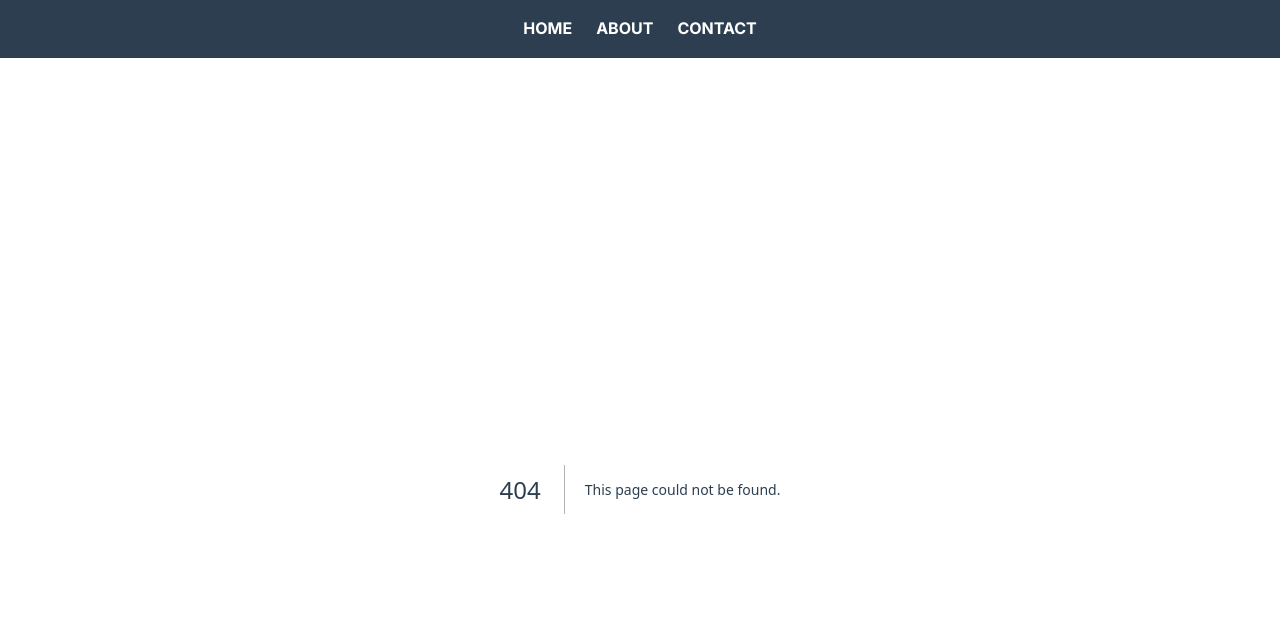
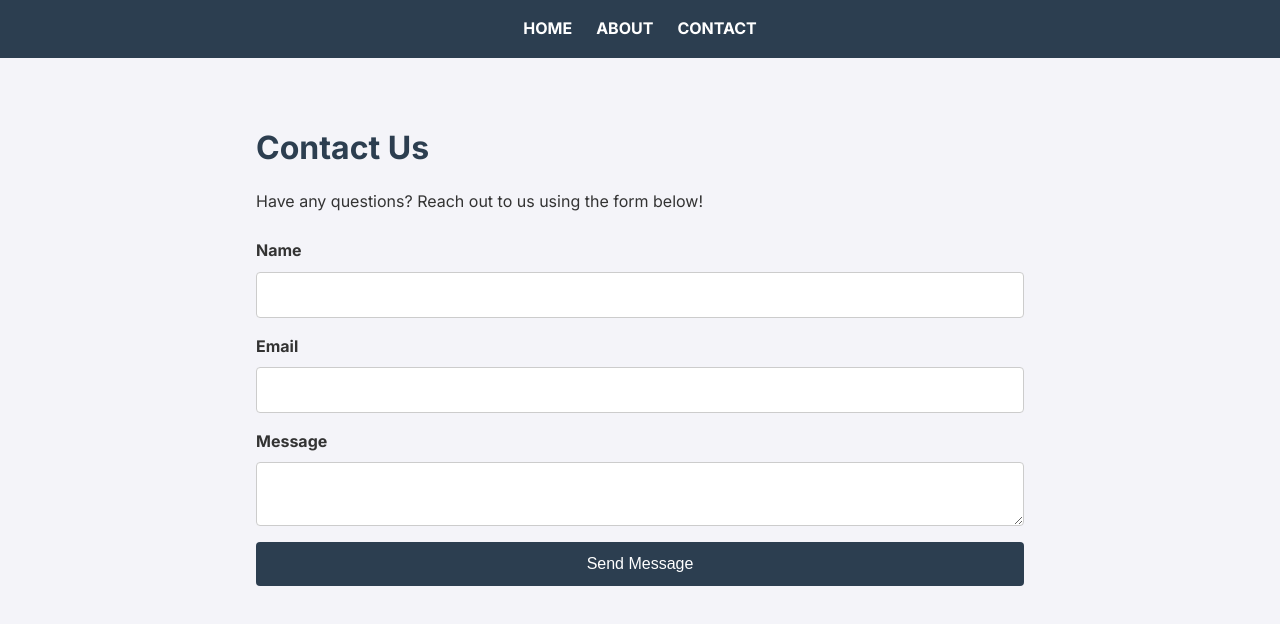
Before and after one commit to Frenxys/storyweave, a Next.js app: page /contact in a window 1280 px wide. Before the commit this address had no page. Shown: the top 624 px of the page. Built offline with nearby package versions, Linux system fonts and the light colour scheme.

Commit message:
contact page added

```diff
--- /dev/null
+++ b/src/pages/contact.js
@@ -0,0 +1,85 @@
+import { useState } from 'react';
+
+export default function Contact() {
+  const [formData, setFormData] = useState({
+    name: '',
+    email: '',
+    message: '',
+  });
+  const [successMessage, setSuccessMessage] = useState('');
+
+  const handleChange = (e) => {
+    const { name, value } = e.target;
+    setFormData({
+      ...formData,
+      [name]: value,
+    });
+  };
+
+  const handleSubmit = (e) => {
+    e.preventDefault();
+
+
+    console.log('Form submitted:', formData);
+
+
+    setSuccessMessage('Messaggio inviato!');
+
+
+    setFormData({
+      name: '',
+      email: '',
+      message: '',
+    });
+
+    setTimeout(() => {
+      setSuccessMessage('');
+    }, 3000);
+  };
+
+  return (
+    <div className="container contact">
+      <h1>Contact Us</h1>
+      <p>Have any questions? Reach out to us using the form below!</p>
+
+
+      {successMessage && <p className="success-message">{successMessage}</p>}
+
+      <form onSubmit={handleSubmit}>
+        <div className="form-group">
+          <label htmlFor="name">Name</label>
+          <input
+            type="text"
+            id="name"
+            name="name"
+            value={formData.name}
+            onChange={handleChange}
+            required
+          />
+        </div>
+        <div className="form-group">
+          <label htmlFor="email">Email</label>
+          <input
+            type="email"
+            id="email"
+            name="email"
+            value={formData.email}
+            onChange={handleChange}
+            required
+          />
+        </div>
+        <div className="form-group">
+          <label htmlFor="message">Message</label>
+          <textarea
+            id="message"
+            name="message"
+            value={formData.message}
+            onChange={handleChange}
+            required
+          />
+        </div>
+        <button type="submit">Send Message</button>
+      </form>
+    </div>
+  );
+}
--- a/src/styles/globals.css
+++ b/src/styles/globals.css
@@ -129,3 +129,53 @@ a:hover {
 .about ul li {
   margin-bottom: 0.5rem;
 }
+
+.contact h1 {
+  color: #2c3e50;
+  font-size: 2rem;
+  margin-bottom: 1rem;
+}
+
+.contact p {
+  margin-bottom: 1.5rem;
+  line-height: 1.6;
+}
+
+.contact form {
+  display: flex;
+  flex-direction: column;
+  gap: 1rem;
+}
+
+.contact .form-group {
+  display: flex;
+  flex-direction: column;
+}
+
+.contact label {
+  font-weight: bold;
+  margin-bottom: 0.5rem;
+}
+
+.contact input,
+.contact textarea {
+  padding: 0.8rem;
+  font-size: 1rem;
+  border: 1px solid #ccc;
+  border-radius: 4px;
+}
+
+.contact button {
+  padding: 0.8rem;
+  font-size: 1rem;
+  background-color: #2c3e50;
+  color: #fff;
+  border: none;
+  border-radius: 4px;
+  cursor: pointer;
+  transition: background-color 0.3s ease;
+}
+
+.contact button:hover {
+  background-color: #34495e;
+}
```
